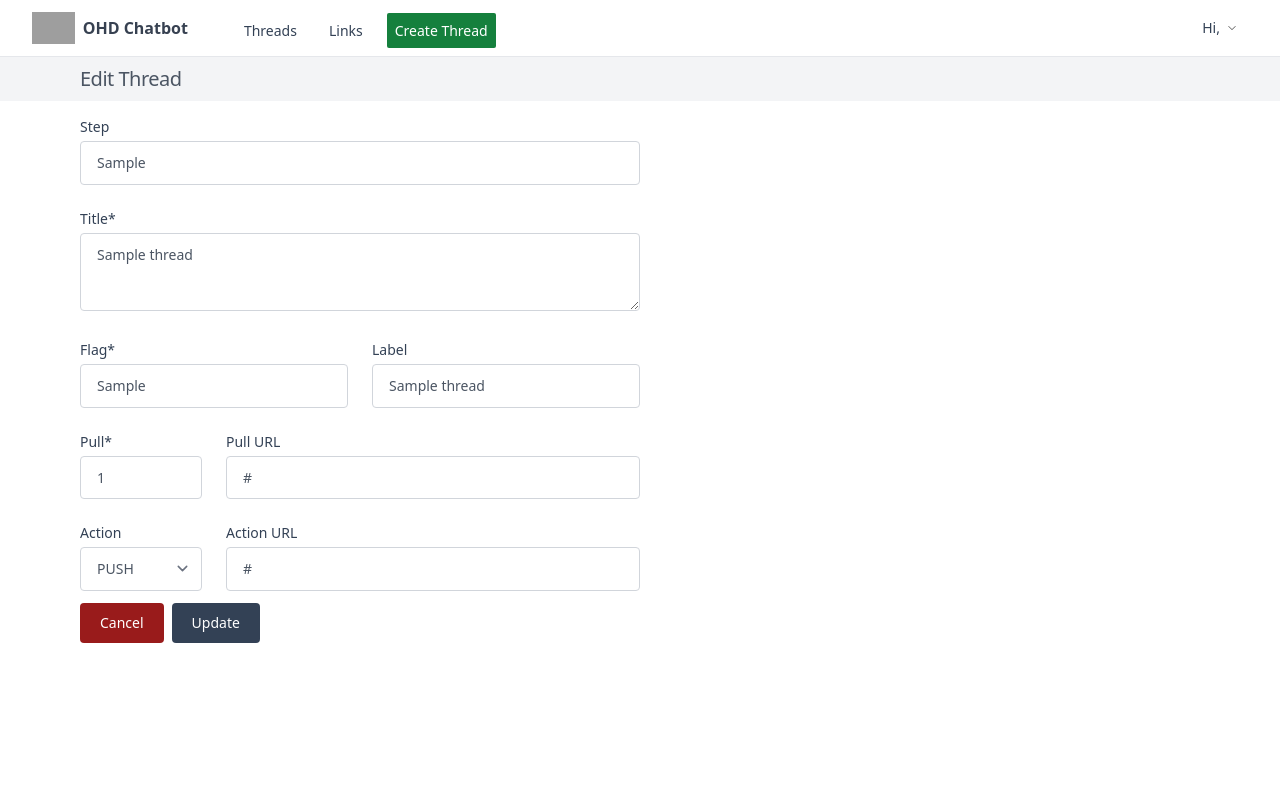
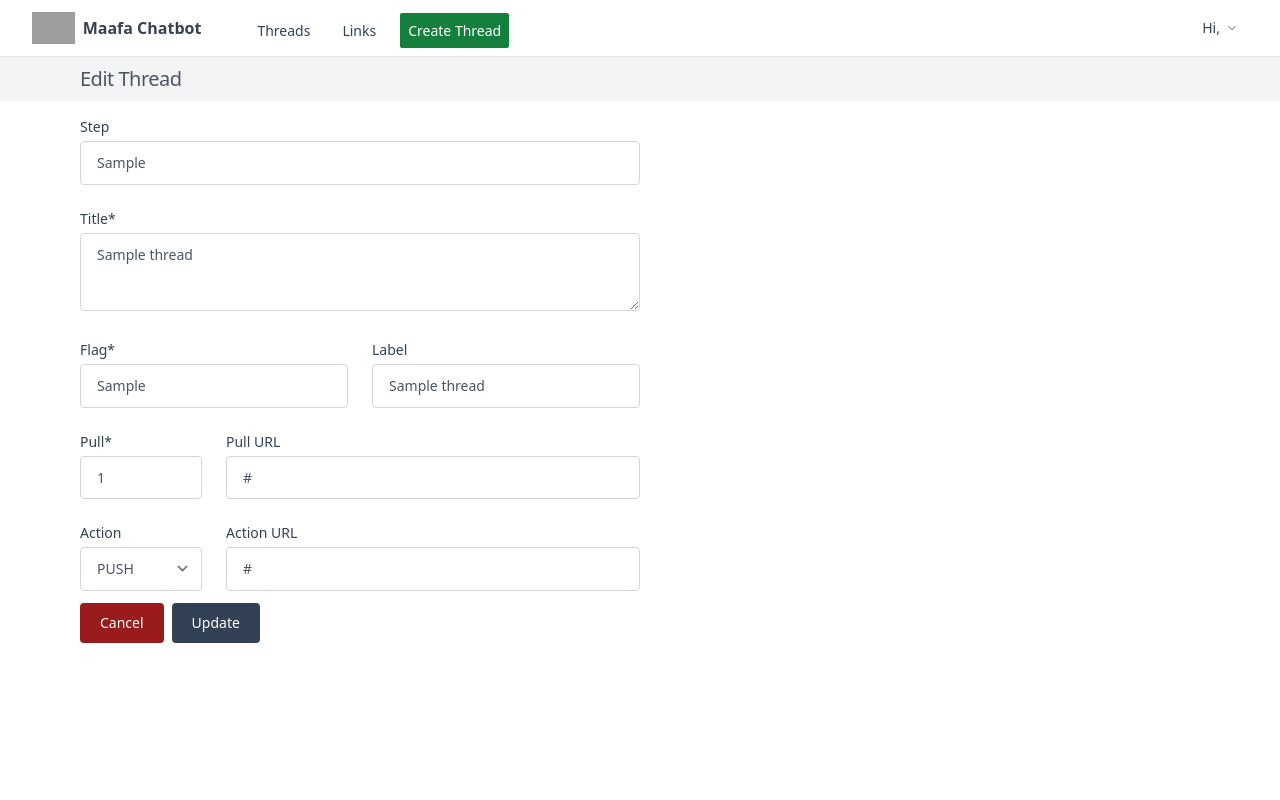
Before and after one commit to sacids/phems-chatbot, a Django app: page /threads/1/edit in a window 1280 px wide. Run offline with Django 4.2, Linux system fonts and the light colour scheme; tables that the repository leaves empty hold one stand-in row (values such as "Sample post"); some libraries are stand-ins or nearby versions; grey boxes are pictures that could not be loaded.

Commit message:
Minor change

```diff
--- a/apps/account/templates/login.html
+++ b/apps/account/templates/login.html
@@ -11,7 +11,7 @@
         </a>
 
         <h1 class="flex items-center mb-3 text-2xl font-semibold text-gray-800 dark:text-white">PRIME MINISTER'S OFFICE</h1>
-        <h3 class="flex items-center mb-3 text-xl font-semibold text-gray-600 dark:text-white">OHD Chatbot</h3>
+        <h3 class="flex items-center mb-3 text-xl font-semibold text-gray-600 dark:text-white">Maafa Chatbot</h3>
 
         <div
             class="w-full bg-white border rounded-lg dark:border md:mt-0 sm:max-w-md xl:p-0 dark:bg-gray-800 dark:border-gray-700">
--- a/templates/layouts/base.html
+++ b/templates/layouts/base.html
@@ -6,7 +6,7 @@
     <meta charset="UTF-8">
     <meta http-equiv="X-UA-Compatible" content="IE=edge">
     <meta name="viewport" content="width=device-width, initial-scale=1.0">
-    <title>OHD Chatbot - {% block title %} Prime Minister's Chatbot {% endblock %}</title>
+    <title>Maafa Chatbot | {% block title %} Maafa Chatbot {% endblock %}</title>
 
     <!-- App favicon -->
     <link rel="icon" type="image/png" href="{% static 'img/CoatofArms_Lg.png' %}">
--- a/templates/layouts/base_without_nav.html
+++ b/templates/layouts/base_without_nav.html
@@ -6,7 +6,7 @@
     <meta charset="UTF-8">
     <meta http-equiv="X-UA-Compatible" content="IE=edge">
     <meta name="viewport" content="width=device-width, initial-scale=1.0">
-    <title>OHD Chatbot - {% block title %} Login {% endblock %}</title>
+    <title>Maafa Chatbot | {% block title %} Login {% endblock %}</title>
 
     <!-- App favicon -->
     <link rel="icon" type="image/png" href="{% static 'img/CoatofArms_Lg.png' %}">
--- a/templates/partials/header.html
+++ b/templates/partials/header.html
@@ -33,7 +33,7 @@
                             alt="One Health Detects">
 
                         <div class="px-2 text-base font-bold text-center text-gray-700 md:text-base">
-                            OHD Chatbot
+                            Maafa Chatbot
                         </div>
                     </div>
                     <div class="hidden md:block">
```
